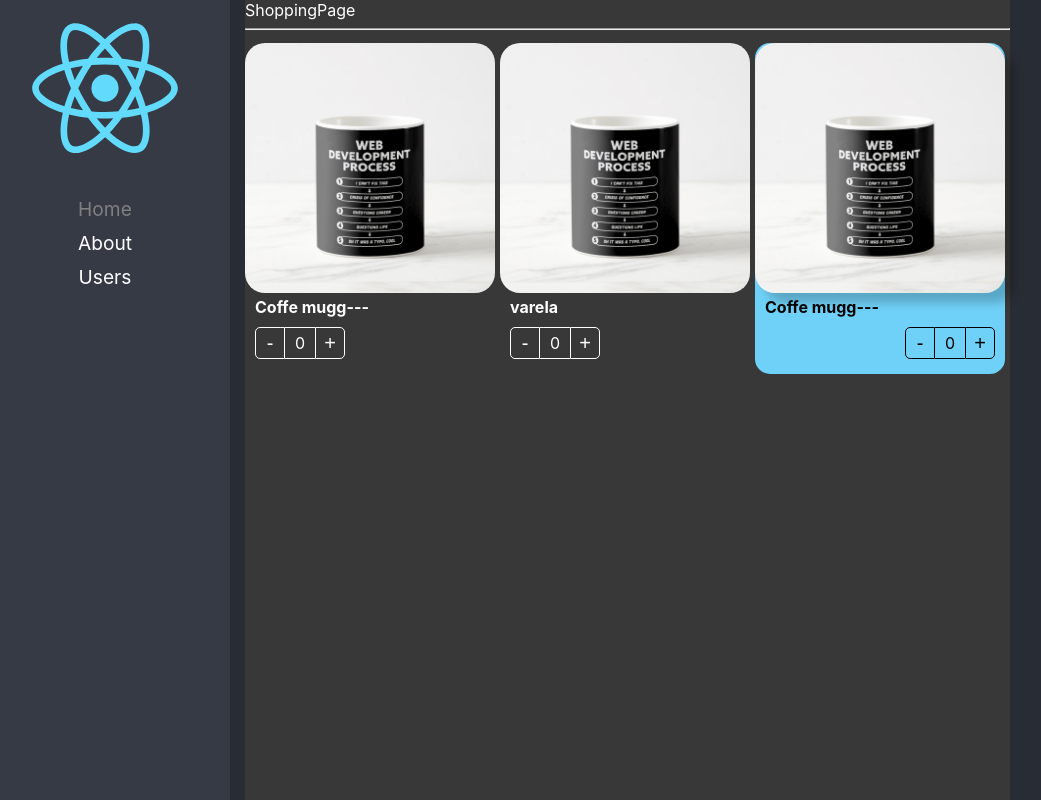
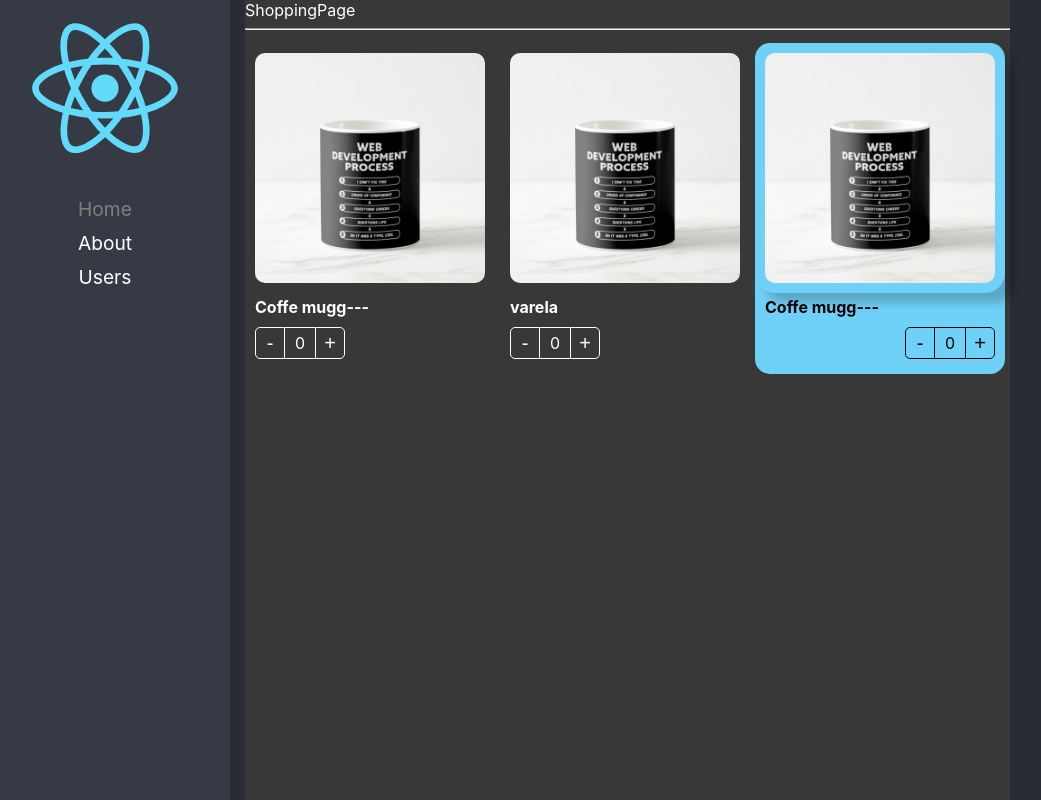
Before and after one commit to tonovarela/react-app-routes, a React (Create React App) app: page /shopping in a window 1280 px wide. Shown: the whole page, without its empty margins (20-1061 px from the left). Built offline with nearby package versions, Linux system fonts and the light colour scheme.

Commit message:
Se arreglan los estilos

```diff
--- a/src/02-component-patterns/styles/custom-style.css
+++ b/src/02-component-patterns/styles/custom-style.css
@@ -1,18 +1,23 @@
-.bg-dark{
+.bg-dark {
     background-color: rgb(56,56,56);
  }
-.text-white{
-    color:white
+
+ .text-white {
+     color: white;
  }
-.text-bold{
-    font-weight: 700
+
+ .text-bold {
+     font-weight: bold;
  }
+
  .custom-image {
      border-radius: 20px;
-    border-radius: 20px;
+     padding: 10px;
+     width: calc( 100% - 20px );
  }
 
-.custom-buttons button,.custom-buttons div {
-    color:white;
+
+ .custom-buttons button, .custom-buttons div {
+     color: white;
      border-color: white;
  }
```
Lines whose indentation alone changed are shown as unchanged.
